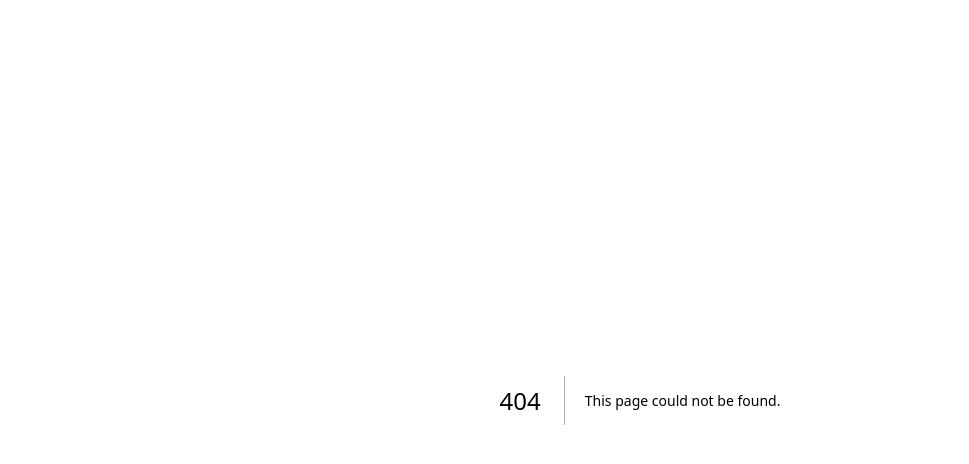
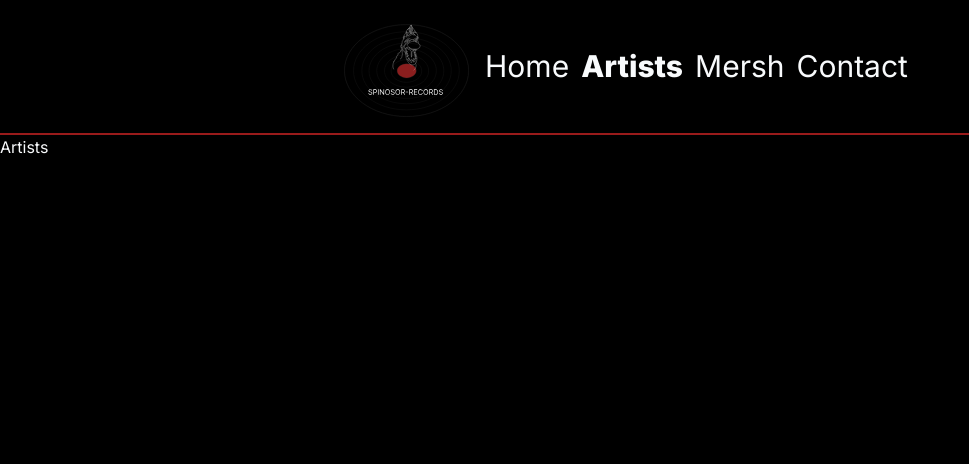
Before and after one commit to Funkysys/spinosor, a Next.js app: page /home/artists in a window 1280 px wide. Before the commit this address had no page. Shown: the top 464 px of the page, without its empty margins (0-969 px from the left). Built offline with nearby package versions, Linux system fonts and the light colour scheme; what tailwindcss-animated would draw is missing.

Commit message:
add layout

```diff
--- a/app/components/Navigation.tsx
+++ b/app/components/Navigation.tsx
@@ -24,32 +24,34 @@ const Navigation: React.FC = () => {
             pathname == "/home" ? "font-extrabold mr-3" : "mr-3 hover:text-4xl"
           }
         >
-          <Link href="/">Home</Link>
+          <Link href="/home">Home</Link>
         </li>
         <li
           className={
-            pathname == "/about" ? "font-extrabold mr-3" : "mr-3 hover:text-4xl"
-          }
-        >
-          <Link href="/artists">Artists</Link>
-        </li>
-        <li
-          className={
-            pathname == "/contact"
+            pathname == "/home/artists"
               ? "font-extrabold mr-3"
               : "mr-3 hover:text-4xl"
           }
         >
-          <Link href="/mersh">Mersh</Link>
+          <Link href="/home/artists">Artists</Link>
         </li>
         <li
           className={
-            pathname == "/contact"
+            pathname == "/home/mersh"
               ? "font-extrabold mr-3"
               : "mr-3 hover:text-4xl"
           }
         >
-          <Link href="/contact">Contact</Link>
+          <Link href="/home/mersh">Mersh</Link>
+        </li>
+        <li
+          className={
+            pathname == "/home/contact"
+              ? "font-extrabold mr-3"
+              : "mr-3 hover:text-4xl"
+          }
+        >
+          <Link href="/home/contact">Contact</Link>
         </li>
       </ul>
     </nav>
--- /dev/null
+++ b/app/home/layout.tsx
@@ -0,0 +1,15 @@
+"use client";
+import Navigation from "../components/Navigation";
+
+export default function RootLayout({
+  children,
+}: Readonly<{
+  children: React.ReactNode;
+}>) {
+  return (
+    <main className="bg-black text-slate-50 h-[100vh] w-[100vw]">
+      <Navigation />
+      <section>{children}</section>
+    </main>
+  );
+}
--- a/app/home/page.tsx
+++ b/app/home/page.tsx
@@ -1,16 +1,13 @@
 "use client";
-
-import Navigation from "../components/Navigation";
 
 const HomePage: React.FC = () => {
   return (
-    <main className="bg-black text-slate-50 h-[100vh] w-[100vw]">
-      <Navigation />
+    <>
       <section>
         <h1>Welcome to the Home Page</h1>
         <p>This is the home page of your application.</p>
       </section>
-    </main>
+    </>
   );
 };
 
```
Also changed, not shown: app/home/artists/page.tsx (renamed from app/artists/page.tsx), app/home/contact/page.tsx (renamed from app/contact/page.tsx), app/home/mersh/page.tsx (renamed from app/mersh/page.tsx).
